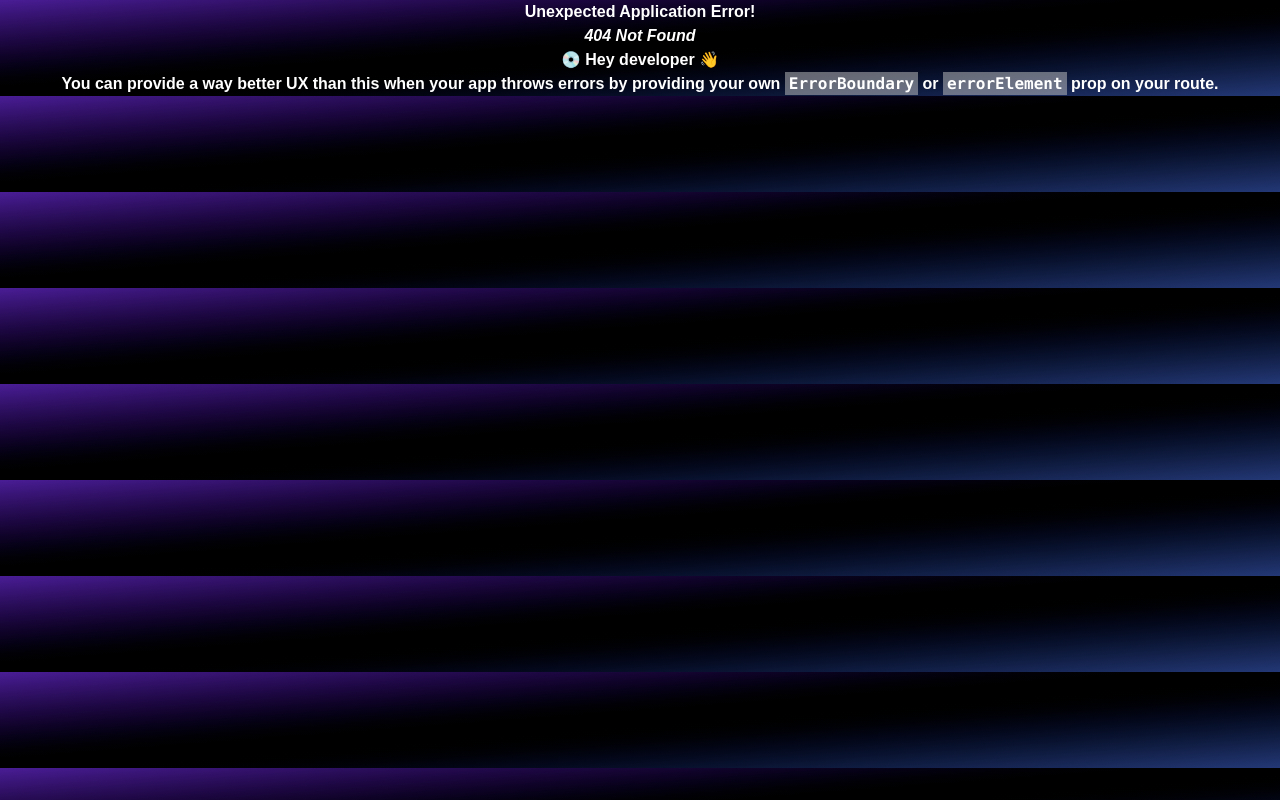
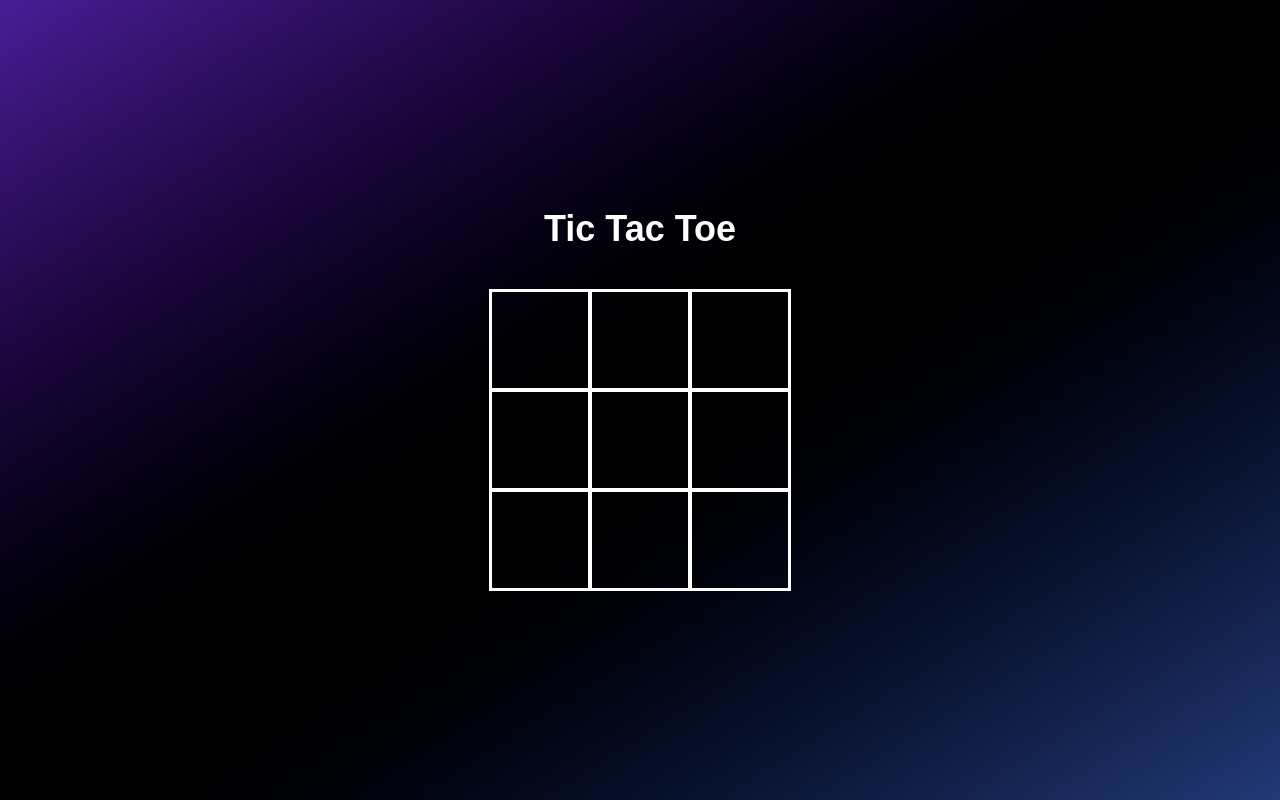
Before and after one commit to Wasib-2005/Games-puzzle-, a React (Vite) app: page /tic-tac-toe/1/1 in a window 1280 px wide. Before the commit this address had no page. Built offline with nearby package versions, Linux system fonts and the light colour scheme; a web font is replaced by a local one; what tailwindcss-animated would draw is missing.

Commit message:
xox winner can identify

```diff
--- a/src/Games/TicTacToe/TicTacToeSetup.jsx
+++ b/src/Games/GameSetup.jsx
@@ -1,19 +1,60 @@
 import { FloatingLabel, Label, Select } from "flowbite-react";
-import { useState } from "react";
+import { useEffect, useState } from "react";
+import { useNavigate, useParams } from "react-router-dom";
 
-const TicTacToeSetup = () => {
-  const [gameKey, setGameKey] = useState("");
+const GameSetup = () => {
+  const navigate = useNavigate();
+
+  const { gameID } = useParams();
+  console.log("Game ID:", gameID);
+
+  const [pageAnimation, setPageAnimation] = useState(false);
+  const [pageLoaded, setPageLoaded] = useState(false);
+
+  useEffect(() => {
+    setTimeout(() => {
+      setPageLoaded(true);
+    }, 100);
+  }, []);
+
+  const gameName = gameID
+    .split("-")
+    .map((word) => word.charAt(0).toUpperCase() + word.slice(1))
+    .join(" ");
 
   const [mode, setMode] = useState("Offline-Mode");
 
+  const handleGame = (e) => {
+    e.preventDefault();
+    console.log("Selected Mode:", mode, "Game ID:", gameID);
+    setPageAnimation(true);
+    setTimeout(() => {
+      if (mode === "Offline-Mode") {
+        navigate(
+          "/" + gameID + "/" + mode.toLowerCase().replace(/-/g, "_") + "/none"
+        );
+      }
+    }, 800);
+  };
+
   return (
-    <div>
+    <div
+      className={`text-center transition-transform duration-[1000ms] ${
+        pageAnimation
+          ? "-translate-x-[1000px] transition-transform duration-[1100ms]"
+          : ""
+      } ${pageLoaded ? "" : "-translate-x-[1000px]"}`}
+    >
       <form>
-        <h4>
-          <Label className="text-2xl font-bold" htmlFor="game-mode">
-            Game Mode Selection
-          </Label>
-        </h4>
+        <div>
+          <h4>
+            <Label className="text-3xl font-bold" htmlFor="game-mode">
+              Game Mode Selection
+            </Label>
+          </h4>
+          <hr className="my-5 border-dashed" />
+          <h4 className="text-2xl mt-2">Game Name: {gameName}</h4>
+        </div>
         <div className="flex items-center justify-between w-[250px] mt-12">
           <p>Game Mode:</p>
           <div className="w-[100px]">
@@ -21,7 +62,6 @@ const TicTacToeSetup = () => {
               id="game-mode"
               onChange={(e) => setMode(e.target.value)}
               required
-              color="dark"
               className="bg-black text-white appearance-none"
             >
               <option className="bg-gray-800" value="Offline-Mode">
@@ -37,7 +77,7 @@ const TicTacToeSetup = () => {
           </div>
         </div>
         <div
-          className={` ${
+          className={`${
             mode === "Private-Mode"
               ? " border-2 border-white rounded-xl mt-6 "
               : "hidden"
@@ -51,9 +91,9 @@ const TicTacToeSetup = () => {
           />
         </div>
         <div className="mt-6 flex items-center justify-center text-black">
-          <button class="cssbuttons-io-button">
-            <p>{mode=="Public-Mode"?"Find":"Start"}</p>
-            <div class="icon">
+          <button onClick={handleGame} className="cssbuttons-io-button">
+            <p>{mode === "Public-Mode" ? "Find" : "Start"}</p>
+            <div className="icon">
               <svg
                 height="24"
                 width="24"
@@ -74,4 +114,4 @@ const TicTacToeSetup = () => {
   );
 };
 
-export default TicTacToeSetup;
+export default GameSetup;
--- a/src/Games/GamesInterface.jsx
+++ b/src/Games/GamesInterface.jsx
@@ -6,22 +6,22 @@ const GamesInterface = () => {
   const navigate = useNavigate();
 
   const [pageLoaded, setPageLoaded] = useState(false);
-  const [animationRight, setAnimationRight] = useState(false);
-
-  const gameSelectionHandle = (game) => {
-    setAnimationRight(true); // trigger animation
-
-    // wait for animation to finish before navigating
-    setTimeout(() => {
-      navigate(game);
-    }, 1000); // match your transition duration
-  };
-
   useEffect(() => {
     setTimeout(() => {
       setPageLoaded(true);
     }, 100);
   }, []);
+
+  const [pageAnimation, setPageAnimation] = useState(false);
+
+  const gameSelectionHandle = (game) => {
+    setPageAnimation(true); // trigger animation
+
+    // wait for animation to finish before navigating
+    setTimeout(() => {
+      navigate("/game-setup/" + game);
+    }, 900); // match your transition duration
+  };
 
   return (
     <>
@@ -36,8 +36,8 @@ const GamesInterface = () => {
 
       <div
         className={`text-center transition-transform duration-[1000ms] ${
-          animationRight
-            ? "-translate-x-1000 transition-transform duration-[1500ms]"
+          pageAnimation
+            ? "translate-y-1000 transition-transform duration-[1100ms]"
             : ""
         } ${pageLoaded ? "" : "translate-x-1000"}`}
       >
@@ -47,7 +47,7 @@ const GamesInterface = () => {
 
         <div className="flex justify-center items-center gap-5 border border-white p-5 rounded-4xl mt-10">
           <div
-            onClick={() => gameSelectionHandle("/tic-tac-toe-setup")}
+            onClick={() => gameSelectionHandle("tic-tac-toe")}
             className="w-[150px] grid items-center justify-center text-center hover:opacity-80 cursor-pointer transition-opacity"
           >
             <div>
@@ -57,7 +57,7 @@ const GamesInterface = () => {
           </div>
 
           <div
-            onClick={() => gameSelectionHandle("/sudoku")}
+            onClick={() => gameSelectionHandle("sudoku")}
             className="w-[150px] grid items-center justify-center text-center hover:opacity-80 cursor-pointer transition-opacity"
           >
             <div>
--- /dev/null
+++ b/src/Games/TicTacToe/TicTacToe.jsx
@@ -0,0 +1,99 @@
+import { useEffect, useState } from "react";
+
+const TicTacToe = () => {
+  const [pageAnimation, setPageAnimation] = useState(false);
+  const [pageLoaded, setPageLoaded] = useState(false);
+
+  useEffect(() => {
+    setTimeout(() => {
+      setPageLoaded(true);
+    }, 100);
+  }, []);
+
+  const [gameState, setGameState] = useState([
+    { cellIndex: 0, cellValue: "" },
+    { cellIndex: 1, cellValue: "" },
+    { cellIndex: 2, cellValue: "" },
+    { cellIndex: 3, cellValue: "" },
+    { cellIndex: 4, cellValue: "" },
+    { cellIndex: 5, cellValue: "" },
+    { cellIndex: 6, cellValue: "" },
+    { cellIndex: 7, cellValue: "" },
+    { cellIndex: 8, cellValue: "" },
+  ]);
+  const [isX, setIsX] = useState(true);
+  const [isFinished, setIsFinished] = useState(false);
+
+const handleCellClick = (index) => {
+  if (isFinished) return;
+
+  setGameState((prevState) => {
+    const newState = prevState.map((cell) =>
+      cell.cellIndex === index.cellIndex && cell.cellValue === ""
+        ? { ...cell, cellValue: isX ? "x" : "o" }
+        : cell
+    );
+
+    // Extract only cell values
+    const gameStateOnlyCellValue = newState.map((cell) => cell.cellValue);
+    console.log("Game State Only Cell Value:", gameStateOnlyCellValue);
+
+    // Check for winner (vanilla if style)
+    let winner = null;
+    if (gameStateOnlyCellValue[0] && gameStateOnlyCellValue[0] === gameStateOnlyCellValue[1] && gameStateOnlyCellValue[0] === gameStateOnlyCellValue[2])
+      winner = gameStateOnlyCellValue[0];
+    else if (gameStateOnlyCellValue[3] && gameStateOnlyCellValue[3] === gameStateOnlyCellValue[4] && gameStateOnlyCellValue[3] === gameStateOnlyCellValue[5])
+      winner = gameStateOnlyCellValue[3];
+    else if (gameStateOnlyCellValue[6] && gameStateOnlyCellValue[6] === gameStateOnlyCellValue[7] && gameStateOnlyCellValue[6] === gameStateOnlyCellValue[8])
+      winner = gameStateOnlyCellValue[6];
+    else if (gameStateOnlyCellValue[0] && gameStateOnlyCellValue[0] === gameStateOnlyCellValue[3] && gameStateOnlyCellValue[0] === gameStateOnlyCellValue[6])
+      winner = gameStateOnlyCellValue[0];
+    else if (gameStateOnlyCellValue[1] && gameStateOnlyCellValue[1] === gameStateOnlyCellValue[4] && gameStateOnlyCellValue[1] === gameStateOnlyCellValue[7])
+      winner = gameStateOnlyCellValue[1];
+    else if (gameStateOnlyCellValue[2] && gameStateOnlyCellValue[2] === gameStateOnlyCellValue[5] && gameStateOnlyCellValue[2] === gameStateOnlyCellValue[8])
+      winner = gameStateOnlyCellValue[2];
+    else if (gameStateOnlyCellValue[0] && gameStateOnlyCellValue[0] === gameStateOnlyCellValue[4] && gameStateOnlyCellValue[0] === gameStateOnlyCellValue[8])
+      winner = gameStateOnlyCellValue[0];
+    else if (gameStateOnlyCellValue[2] && gameStateOnlyCellValue[2] === gameStateOnlyCellValue[4] && gameStateOnlyCellValue[2] === gameStateOnlyCellValue[6])
+      winner = gameStateOnlyCellValue[2];
+
+    if (winner) {
+      console.log("Winner is:", winner);
+      setIsFinished(true);
+    }
+
+    return newState;
+  });
+
+  setIsX((prev) => !prev);
+};
+
+  return (
+    <div
+      className={`text-center transition-transform duration-[1000ms] ${
+        pageAnimation
+          ? "-translate-x-[1000px] transition-transform duration-[1100ms]"
+          : ""
+      } ${pageLoaded ? "" : "translate-x-[1000px]"}`}
+    >
+      <h1 className="text-4xl font-bold">Tic Tac Toe</h1>
+      <div className="mt-10">
+        <div className="grid grid-cols-3 border-1">
+          {gameState.map((index) => (
+            <div
+              key={index + index.cellIndex}
+              onClick={() => handleCellClick(index)}
+              className={`border-2 w-[100px] h-[100px] flex items-center justify-center text-6xl cursor-pointer ${
+                index.cellValue === "" && !isFinished ? "hover:bg-gray-400" : ""
+              }`}
+            >
+              {index.cellValue}
+            </div>
+          ))}
+        </div>
+      </div>
+    </div>
+  );
+};
+
+export default TicTacToe;
--- a/src/Home/Home.jsx
+++ b/src/Home/Home.jsx
@@ -3,15 +3,15 @@ import { useNavigate } from "react-router-dom";
 import { Helmet } from "react-helmet"; // <-- import Helmet
 
 const Home = () => {
-  const [animationRight, setAnimationRight] = useState(false);
+  const [pageAnimation, setPageAnimation] = useState(false);
   const navigate = useNavigate();
 
   const buttonHandle = () => {
-    setAnimationRight(true);
+    setPageAnimation(true);
 
     setTimeout(() => {
       navigate("/games-interface");
-    }, 1000);
+    }, 800);
   };
 
   return (
@@ -27,8 +27,8 @@ const Home = () => {
 
       <div
         className={`${
-          animationRight
-            ? "-translate-x-1000 transition-transform duration-[1500ms]"
+          pageAnimation
+            ? "-translate-y-1000 transition-transform duration-[1500ms]"
             : ""
         } animate-fade-up animate-once grid justify-center text-center gap-9`}
       >
--- a/src/MainRouter.jsx
+++ b/src/MainRouter.jsx
@@ -2,7 +2,8 @@ import { createBrowserRouter } from "react-router-dom";
 import App from "./App";
 import Home from "./Home/Home";
 import GamesInterface from "./Games/GamesInterface";
-import TicTacToeSetup from "./Games/TicTacToe/TicTacToeSetup";
+import GameSetup from "./Games/GameSetup";
+import TicTacToe from "./Games/TicTacToe/TicTacToe";
 
 const MainRouter = createBrowserRouter([
   {
@@ -11,7 +12,8 @@ const MainRouter = createBrowserRouter([
     children: [
       { path: "/", element: <Home /> },
       { path: "games-interface", element: <GamesInterface /> },
-      { path: "tic-tac-toe-setup", element: <TicTacToeSetup /> },
+      { path: "game-setup/:gameID", element: <GameSetup /> },
+      {path:"/tic-tac-toe/:modeID/:gameKey", element: <TicTacToe />},
     ],
   },
 ]);
```
